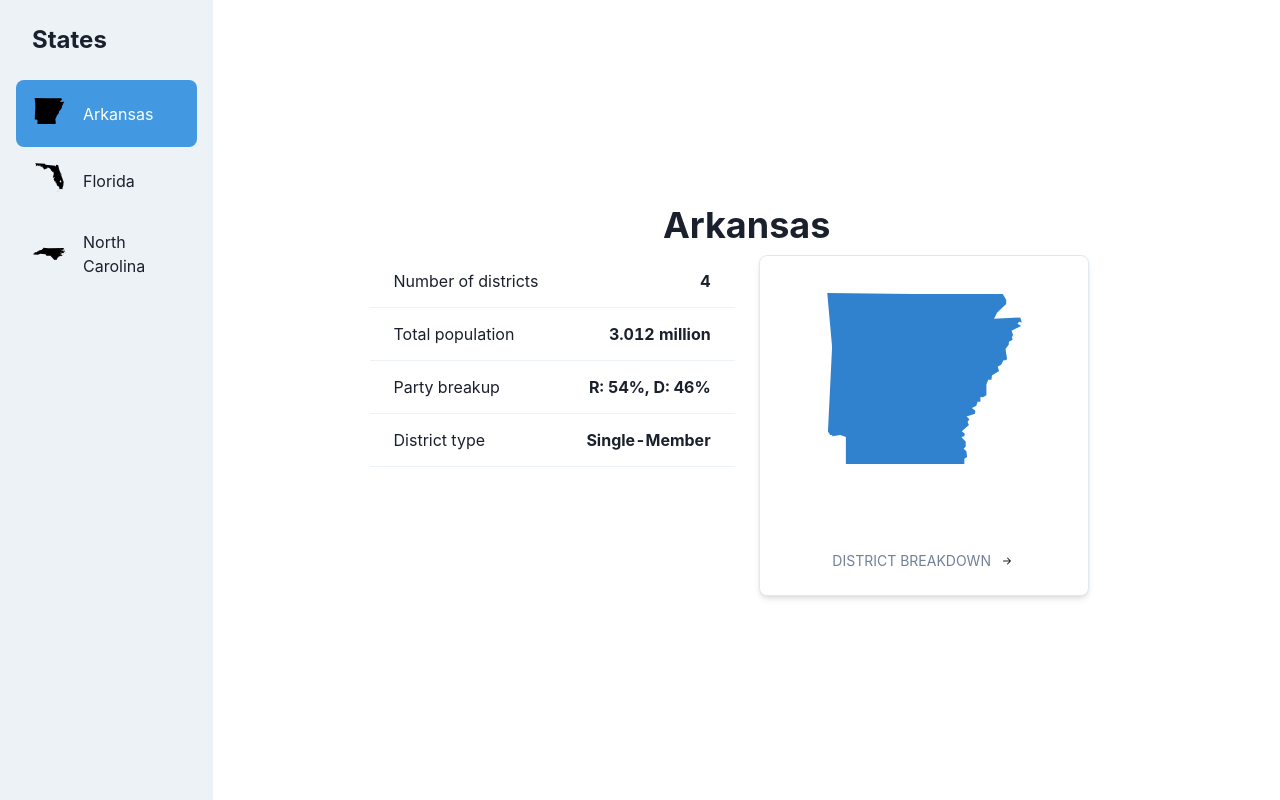
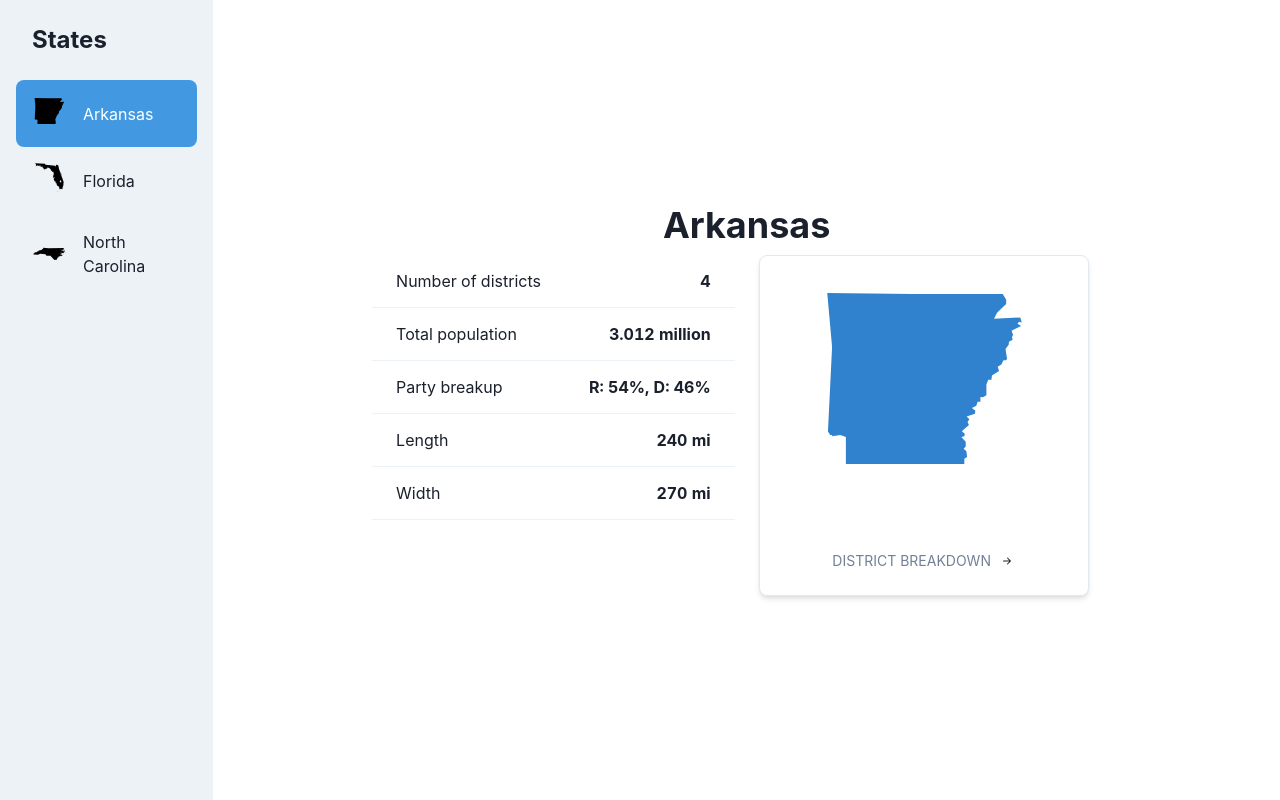
Before and after one commit to nimatullo/state-redistricter, a React (Vite) app: page / in a window 1280 px wide. Built offline with nearby package versions, Linux system fonts and the light colour scheme.

Commit message:
added analytics tab

```diff
--- a/src/assets/ourStates.ts
+++ b/src/assets/ourStates.ts
@@ -14,7 +14,7 @@ interface State {
   coordinates: number[];
   population: number;
   partyBreakdown: string;
-  districtType: string;
+  dimensions: number[];
   json: any;
   icon: () => ReactJSXElement;
 }
@@ -32,7 +32,7 @@ const OUR_STATES: StateMap = {
     coordinates: [34.7464809, -92.2895948],
     population: 3.012,
     partyBreakdown: "R: 54%, D: 46%",
-    districtType: "Single-Member",
+    dimensions: [240, 270],
     json: ArkansasJSON,
     icon: ArkansasIcon,
   },
@@ -43,7 +43,7 @@ const OUR_STATES: StateMap = {
     coordinates: [28.5383355, -81.3792365],
     population: 21.477,
     partyBreakdown: "R: 49%, D: 51%",
-    districtType: "Single-Member",
+    dimensions: [447, 361],
     json: FloridaJSON,
     icon: FloridaIcon,
   },
@@ -54,7 +54,7 @@ const OUR_STATES: StateMap = {
     coordinates: [35.7821694, -80.793457],
     population: 10.488,
     partyBreakdown: "R: 48%, D: 52%",
-    districtType: "Single-Member",
+    dimensions: [500, 184],
     json: NorthCarolinaJSON,
     icon: NorthCarolinaIcon,
   },
--- a/src/assets/styles/map.css
+++ b/src/assets/styles/map.css
@@ -21,3 +21,9 @@
   margin: 1em;
   z-index: 10000;
 }
+
+.leaflet-tooltip {
+  background-color: var(--chakra-colors-gray-300);
+  border: 1px solid var(--chakra-colors-gray-500);
+  font-size: 14px;
+}
--- a/src/components/InfoBox.jsx
+++ b/src/components/InfoBox.jsx
@@ -8,8 +8,11 @@ import {
   Breadcrumb,
   BreadcrumbItem,
   BreadcrumbLink,
+  Image,
+  Center,
+  Stack,
 } from "@chakra-ui/react";
-import { BsChevronRight } from "react-icons/bs";
+import { BiChevronRight } from "react-icons/bi";
 import React, { useContext } from "react";
 import RaceInformation from "./districtbreakdown/RaceInformation";
 import { useParams, Link } from "react-router-dom";
@@ -35,7 +38,7 @@ const InfoBox = ({ district }) => {
           pt="1em"
           pl="1em"
           spacing="8px"
-          separator={<BsChevronRight color="gray.500" />}
+          separator={<BiChevronRight color="gray.300" />}
         >
           <BreadcrumbItem>
             <BreadcrumbLink as={Link} to="/">
@@ -47,7 +50,7 @@ const InfoBox = ({ district }) => {
               {OUR_STATES[params.state].name}
             </BreadcrumbLink>
           </BreadcrumbItem>
-          <BreadcrumbItem isCurrentPage>
+          <BreadcrumbItem isCurrentPage fontWeight="bold">
             <BreadcrumbLink href="#">
               {district ? `District ${district.split("-")[1]}` : "District"}
             </BreadcrumbLink>
@@ -57,10 +60,11 @@ const InfoBox = ({ district }) => {
       {district ? (
         <Tabs variant={"soft-rounded"} colorScheme={"blue"} p="1em">
           <TabList>
-            <Tab>Race Information</Tab>
-            <Tab>Education Information</Tab>
-            <Tab>Sex and Age Information</Tab>
-            <Tab>Socioeconomic Information</Tab>
+            <Tab>Race</Tab>
+            <Tab>Education</Tab>
+            <Tab>Sex and Age</Tab>
+            <Tab>Socioeconomic</Tab>
+            <Tab>Analytics</Tab>
           </TabList>
           <TabPanels>
             <TabPanel>
@@ -78,6 +82,26 @@ const InfoBox = ({ district }) => {
                 state={params.state}
               />
             </TabPanel>
+            <TabPanel>
+              <Center m="1em">
+                <Stack spacing="1em" height="100%">
+                  <Image
+                    border={"1px solid #E2E8F0"}
+                    borderRadius="lg"
+                    width="35vw"
+                    height="auto"
+                    src="https://cdn.discordapp.com/attachments/658712772313481246/1021982267792437288/unknown.png"
+                  />
+                  <Image
+                    border={"1px solid #E2E8F0"}
+                    borderRadius="lg"
+                    width="120%"
+                    height="auto"
+                    src="https://cdn.discordapp.com/attachments/658712772313481246/1021986731509174294/unknown.png"
+                  />
+                </Stack>
+              </Center>
+            </TabPanel>
           </TabPanels>
         </Tabs>
       ) : (
--- a/src/components/data display/StateBreakdown.jsx
+++ b/src/components/data display/StateBreakdown.jsx
@@ -46,9 +46,15 @@ const StateBreakdown = ({ state }) => {
                         </Td>
                       </Tr>
                       <Tr>
-                        <Td>District type</Td>
+                        <Td>Length</Td>
                         <Td isNumeric>
-                          <Text as="b">{state.districtType}</Text>
+                          <Text as="b">{state.dimensions[0]} mi</Text>
+                        </Td>
+                      </Tr>
+                      <Tr>
+                        <Td>Width</Td>
+                        <Td isNumeric>
+                          <Text as="b">{state.dimensions[1]} mi</Text>
                         </Td>
                       </Tr>
                     </Tbody>
--- a/src/components/maps/Map.jsx
+++ b/src/components/maps/Map.jsx
@@ -53,6 +53,7 @@ const Map = () => {
             }}
             center={stateCoordinates}
             zoom={zoom}
+            minZoom={7}
             loadingControl={true}
             scrollWheelZoom={true}
             whenReady={() => {
--- a/src/components/maps/MapContents.jsx
+++ b/src/components/maps/MapContents.jsx
@@ -35,6 +35,8 @@ const MapContents = ({ geoData, setDistrict }) => {
   const hightlight = (e) => {
     const layer = e.target;
     layer.setStyle(HIGHLIGHT_STYLE);
+    const districtNumber = layer.feature.properties.name.split("-")[1];
+    layer.bindTooltip(`District ${districtNumber}`).openTooltip();
   };
 
   const resetHighlight = (e) => {
```
